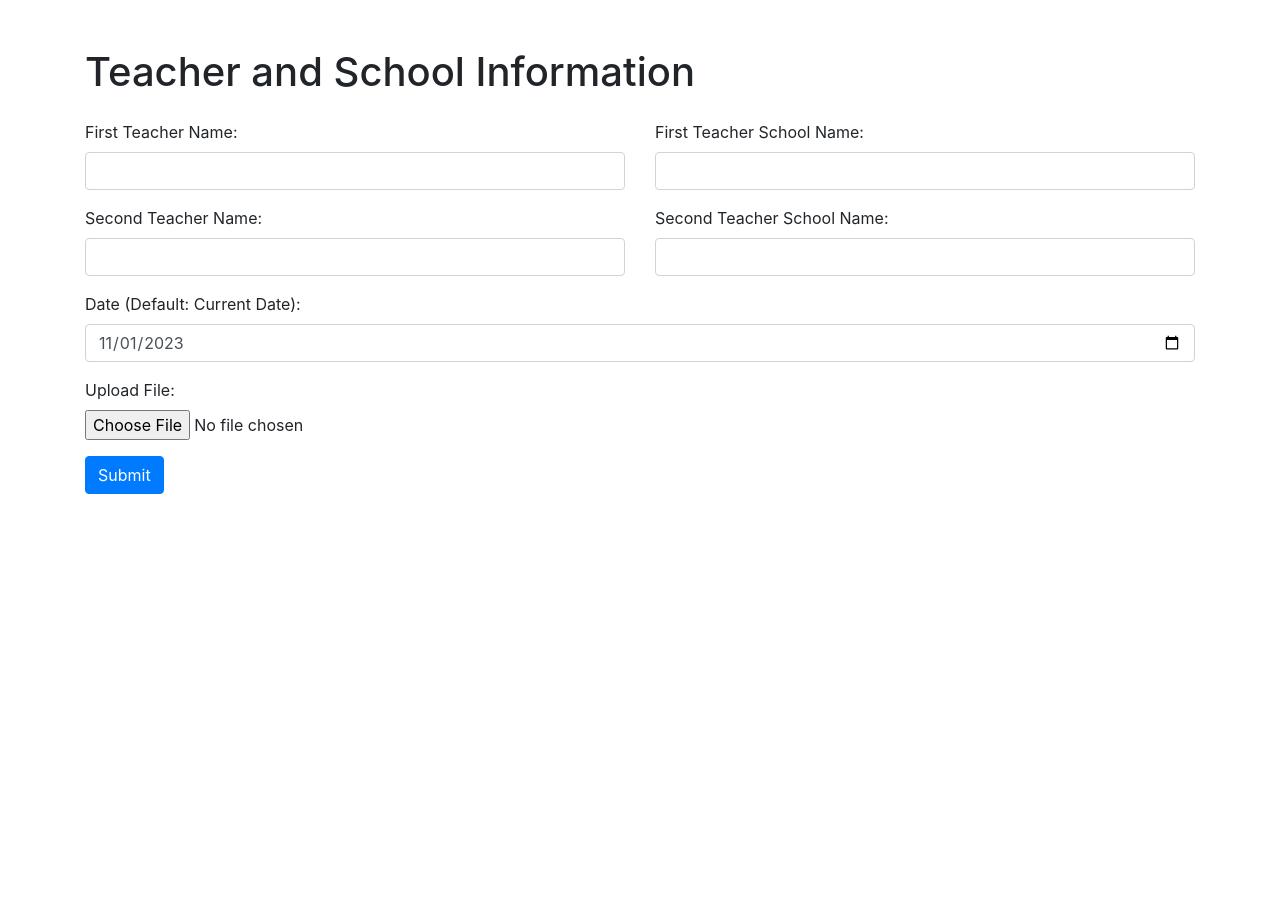
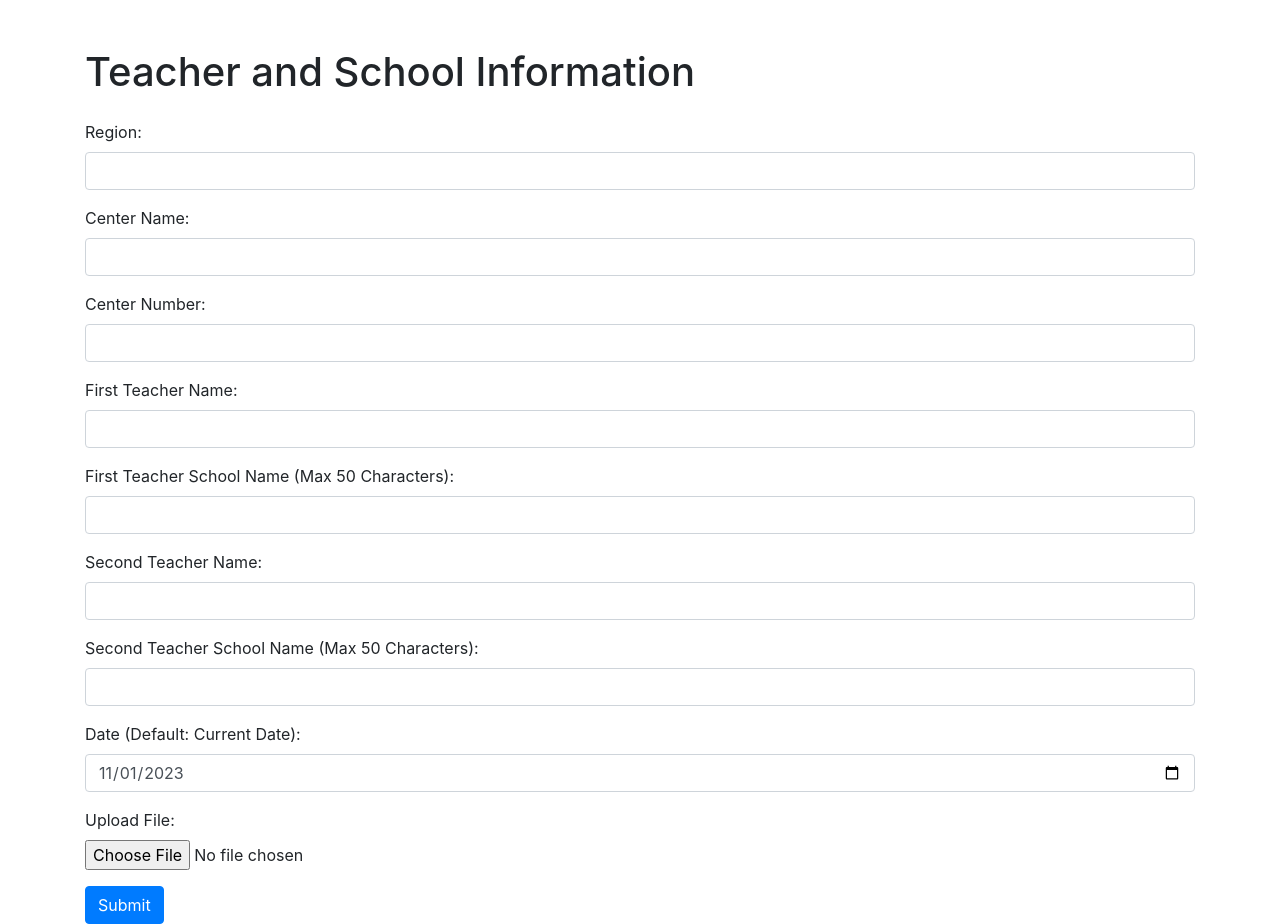
Before and after one commit to Kuldeepsoni84/Cbse-Form-66-Web-App, a Flask app: page / in a window 1280 px wide. Before the commit the page ends 494 px from the top, so only its background shows below. Run offline with Flask 2, Linux system fonts and the light colour scheme; some libraries are stand-ins or nearby versions.

Commit message:
Add files via upload

```diff
--- a/app.py
+++ b/app.py
@@ -1,6 +1,7 @@
 from flask import Flask, render_template, request, redirect, url_for,send_file
 import pandas as pd
 import csv
+import io
 from io import TextIOWrapper
 import format_file
 app = Flask(__name__)
@@ -12,7 +13,14 @@ def index():
 @app.route('/upload', methods=['POST'])
 def upload_file():
     date=request.form.get("date")
-    sub=request.form.get("subject_code")
+    ftname=request.form.get("first_teacher").capitalize()
+    stname=request.form.get("second_teacher").capitalize()
+    ftsname=request.form.get("school1").capitalize()
+    stsname=request.form.get("school2").capitalize()
+    centre_name=request.form.get("center_name").upper()
+    centre_no=request.form.get("center_no")
+    reg=request.form.get("region").upper()
+    #return f'{ftname}{stname}{ftsname}{stsname}{centre_name}{centre_no}{reg}'
     if 'file' not in request.files:
         # Handle case where no file is selected
         return redirect(url_for('index'))
@@ -23,68 +31,78 @@ def upload_file():
         return redirect(url_for('index'))
 
     if file:
-        #file.save('dummy.csv')
         df=pd.read_csv(file)
-        total_stu=list(df['roll'])
-        present_stu=list(df[df['absent']!='ABS']['roll'])
-        absent_stu=list(df[df['absent']=='ABS']['roll'])
-        txt_file=open('form66.txt','w')
-        f=TextIOWrapper(file, encoding='utf-8')
-        f.seek(0)
+        #txt_file=open('form66.txt','w')
+        txt_file = io.StringIO()
+
+        sub_list=df.subCode.unique()
+        page_no=1
         def l_len(reg_stu,ab_stu):
             if ab_stu.count('---')==0:
                 return len(reg_stu)-len(ab_stu)
             else:
                 return len(reg_stu)-len(ab_stu)+1
-        w=format_file.series(f,absent_stu)
-        for line in range(0,len(w),20):
-            format_file.header(txt_file,line//20+1)
-            for i in range(line,line+20):
-                if i<len(w):
-                    mask=(df['roll']>=int(w[i][0]))&(df['roll']<=int(w[i][-1]) )
-                    x=df.loc[mask]
-                    reg_stu=list(x['roll'])
-                    ab_stu=list(x[x['absent']=='ABS']['roll'])
-                    if len(ab_stu)== 0:
-                        ab_stu.append('---')
+        for sub in sub_list:
+            total_stu=list(df[df['subCode']==sub]['roll'])
+            stu=df[df['subCode']==sub]
+            #print(stu)
+            present_stu=list(stu[stu['absent']!='ABS']['roll'])
+            absent_stu=list(stu[stu['absent']=='ABS']['roll'])
+
+            w=format_file.series(list(stu['roll']),absent_stu)
+            #print(w)
+            for line in range(0,len(w),20):
+                format_file.header(txt_file,page_no,centre_name,centre_no,reg)
+                for i in range(line,line+20):
+                    if i<len(w):
+                        mask=(stu['roll']>=int(w[i][0]))&(stu['roll']<=int(w[i][-1]) )
+                        x=stu.loc[mask]
+                        reg_stu=list(x['roll'])
+                        ab_stu=list(x[x['absent']=='ABS']['roll'])
+                        if len(ab_stu)== 0:
+                            ab_stu.append('---')
                         #print(type(w[i][0]),i,",".join([str(item) for item in ab_stu]))
-                    if len(ab_stu)<=4:
-                        txt_file.write('\n')
-                        txt_file.write(('|'+date).ljust(12,' ')+sub.ljust(26,' ')+w[i][0]+'-'+w[i][-1].ljust(9,' ')+str(len(reg_stu)).rjust(4,' ')+"|"+",".join([str(item) for item in ab_stu]).ljust(36,' ')+'|'.ljust(20,' ')+('|'+str(l_len(reg_stu,ab_stu))).ljust(25,' ')+'|')
+                        if len(ab_stu)<=4:
+                            txt_file.write('\n')
+                            txt_file.write(('|'+date).ljust(12,' ')+str(sub).ljust(26,' ')+str(w[i][0])+'-'+str(w[i][-1]).ljust(9,' ')+str(len(reg_stu)).rjust(4,' ')+"|"+",".join([str(item) for item in ab_stu]).ljust(36,' ')+'|'.ljust(20,' ')+('|'+str(l_len(reg_stu,ab_stu))).ljust(25,' ')+'|')
+                            txt_file.write('\n')
+                            txt_file.write('|'.ljust(12,' ')+''.ljust(26,' ')+''.ljust(22,' ')+'|'.ljust(37,' ')+'|'.ljust(20,' ')+'|'.ljust(25,' ')+'|')
+                        else:
+                            #print(ab_stu)
+                            for r in range(0,len(ab_stu),4):
+                                if r==0:
+                                    #print(r)
+                                    txt_file.write('\n')
+                                    txt_file.write(('|'+date).ljust(12,' ')+str(sub).ljust(26,' ')+str(w[i][0])+'-'+str(w[i][-1]).ljust(9,' ')+str(len(reg_stu)).rjust(4,' ')+"|"+",".join([str(item) for item in ab_stu[r:r+4]]).ljust(36,' ')+'|'.ljust(20,' ')+('|'+str(l_len(reg_stu,ab_stu))).ljust(25,' ')+'|')
+                                    #file.write('\n')
+                                    #file.write('|'.ljust(12,' ')+''.ljust(26,' ')+''.ljust(22,' ')+'|'.ljust(37,' ')+'|'.ljust(20,' ')+'|'.ljust(25,' ')+'|')
+                                else:
+                                    #print(r)
+                                    txt_file.write('\n')
+                                    txt_file.write('|'.ljust(12,' ')+''.ljust(26,' ')+"".rjust(22,' ')+"|"+",".join([str(item) for item in ab_stu[r:r+4]]).ljust(36,' ')+'|'.ljust(20,' ')+('|'+"").ljust(25,' ')+'|')
+                                    txt_file.write('\n')
+                                    txt_file.write('|'.ljust(12,' ')+''.ljust(26,' ')+''.ljust(22,' ')+'|'.ljust(37,' ')+'|'.ljust(20,' ')+'|'.ljust(25,' ')+'|')
+
+
+                    else:
                         txt_file.write('\n')
                         txt_file.write('|'.ljust(12,' ')+''.ljust(26,' ')+''.ljust(22,' ')+'|'.ljust(37,' ')+'|'.ljust(20,' ')+'|'.ljust(25,' ')+'|')
-                    else:
-                        #print(ab_stu)
-                        for r in range(0,len(ab_stu),4):
-                            if r==0:
-                                #print(r)
-                                txt_file.write('\n')
-                                txt_file.write(('|'+date).ljust(12,' ')+sub.ljust(26,' ')+w[i][0]+'-'+w[i][-1].ljust(9,' ')+str(len(reg_stu)).rjust(4,' ')+"|"+",".join([str(item) for item in ab_stu[r:r+4]]).ljust(36,' ')+'|'.ljust(20,' ')+('|'+str(l_len(reg_stu,ab_stu))).ljust(25,' ')+'|')
-                                #file.write('\n')
-                                #file.write('|'.ljust(12,' ')+''.ljust(26,' ')+''.ljust(22,' ')+'|'.ljust(37,' ')+'|'.ljust(20,' ')+'|'.ljust(25,' ')+'|')
-                            else:
-                                #print(r)
-                                txt_file.write('\n')
-                                txt_file.write('|'.ljust(12,' ')+''.ljust(26,' ')+"".rjust(22,' ')+"|"+",".join([str(item) for item in ab_stu[r:r+4]]).ljust(36,' ')+'|'.ljust(20,' ')+('|'+"").ljust(25,' ')+'|')
-                                txt_file.write('\n')
-                                txt_file.write('|'.ljust(12,' ')+''.ljust(26,' ')+''.ljust(22,' ')+'|'.ljust(37,' ')+'|'.ljust(20,' ')+'|'.ljust(25,' ')+'|')
+                #format_file.middle(file,total_stu,absent_stu,present_stu)
+                txt_file.write('\n')
+                txt_file.write('|'+'-'*141+'|')
+                if len(w)-line<=20:
+                    format_file.middle(txt_file,total_stu,absent_stu,present_stu)
+                format_file.footer(txt_file,ftname,stname,ftsname,stsname)
+                txt_file.write('\n\n')
+                page_no+=1
 
+        txt_file.seek(0)
+        iobyte=io.BytesIO()
+        iobyte.write(txt_file.read().encode('utf-8'))
+        iobyte.seek(0)
+        iobyte.flush()
 
-                else:
-                    txt_file.write('\n')
-                    txt_file.write('|'.ljust(12,' ')+''.ljust(26,' ')+''.ljust(22,' ')+'|'.ljust(37,' ')+'|'.ljust(20,' ')+'|'.ljust(25,' ')+'|')
-                    #format_file.middle(file,total_stu,absent_stu,present_stu)
-            txt_file.write('\n')
-            txt_file.write('|'+'-'*141+'|')
-        if len(w)-line<=20:
-            format_file.middle(txt_file,total_stu,absent_stu,present_stu)
-            format_file.footer(txt_file)
-            txt_file.write('\n\n')
-    txt_file.close()
-    return send_file('form66.txt',as_attachment=True)
-
-        #except Exception as e:
-            #return f'Error processing the uploaded file: {str(e)}'
+    return send_file(iobyte,as_attachment=True,download_name="form66.txt")
 
 if __name__ == '__main__':
     app.run()
--- a/format_file.py
+++ b/format_file.py
@@ -10,12 +10,12 @@ def list_text(l):
         for i in l:
             s=s+','+str(i)
     return s[1::]
-def header(f,page):
+def header(f,page,c_name,c_no,reg):
     f.writelines(['SECONDARY SCHOOL CERTIFICATE EXAMINATION 2023'.center(143,' ')])
     f.write('\n')
     f.writelines(['**CBSE-66/ CENTRE MEMO**'.center(143,' ')])
     f.write('\n')
-    f.write(' Region : NOIDA'.ljust(34,' ')+'CENTRE-  841259 :: SUDITI GLOBAL ACADEMY NAGARIYA MAINPURI UP'.ljust(98,' ')+'PAGE : '+str(page))
+    f.write(('| Region : '+reg).ljust(34,' ')+('CENTRE-  '+c_no+' :: '+c_name).ljust(122-(len('| Region : '+reg)+len('PAGE : '+str(page))),' ')+'PAGE : '+str(page))
     f.write('\n')
     f.write('|'+'-'*141+'|')
     f.write('\n')
--- a/templates/index.html
+++ b/templates/index.html
@@ -11,40 +11,51 @@
 
         <form action="/upload" method="POST" enctype="multipart/form-data">
             <div class="form-group">
-                <div class="row">
-                    <div class="col-lg-6 col-md-12">
-                        <label for="first_teacher">First Teacher Name:</label>
-                        <input type="text" class="form-control" id="first_teacher" name="first_teacher" required>
-                    </div>
-                    <div class="col-lg-6 col-md-12">
-                        <label for="school1">First Teacher School Name:</label>
-                        <input type="text" class="form-control" id="school1" name="school1" required>
-                    </div>
-                </div>
+                <label for="region">Region:</label>
+                <input type="text" class="form-control" id="region" name="region" required>
             </div>
 
             <div class="form-group">
-                <div class="row">
-                    <div class="col-lg-6 col-md-12">
-                        <label for="second_teacher">Second Teacher Name:</label>
-                        <input type="text" class="form-control" id="second_teacher" name="second_teacher" required>
-                    </div>
-                    <div class="col-lg-6 col-md-12">
-                        <label for="school2">Second Teacher School Name:</label>
-                        <input type="text" class="form-control" id="school2" name "school2" required>
-                    </div>
-                </div>
+                <label for="center_name">Center Name:</label>
+                <input type="text" class="form-control" id="center_name" name="center_name" required>
             </div>
 
+            <div class="form-group">
+                <label for="center_no">Center Number:</label>
+                <input type="text" class="form-control" id="center_no" name="center_no" required>
+            </div>
+
+            <div class="form-group">
+                <label for="first_teacher">First Teacher Name:</label>
+                <input type="text" class="form-control" id="first_teacher" name="first_teacher" required>
+            </div>
+
+            <div class="form-group">
+                <label for="school1">First Teacher School Name (Max 50 Characters):</label>
+                <input type="text" class="form-control" id="school1" name="school1" required maxlength="50">
+            </div>
+
+            <div class="form-group">
+                <label for="second_teacher">Second Teacher Name:</label>
+                <input type="text" class="form-control" id="second_teacher" name="second_teacher" required>
+            </div>
+
+            <div class="form-group">
+                <label for="school2">Second Teacher School Name (Max 50 Characters):</label>
+                <input type="text" class="form-control" id="school2" name="school2" required maxlength="50">
+            </div>
             <div class="form-group">
                 <label for="date">Date (Default: Current Date):</label>
                 <input type="date" class="form-control" id="date" name="date" required>
             </div>
-
             <div class="form-group">
                 <label for="file">Upload File:</label>
                 <input type="file" class="form-control-file" id="file" name="file" accept=".csv, .xlsx, .xls" required>
             </div>
+
+
+
+
 
             <button type="submit" class="btn btn-primary">Submit</button>
         </form>
```
